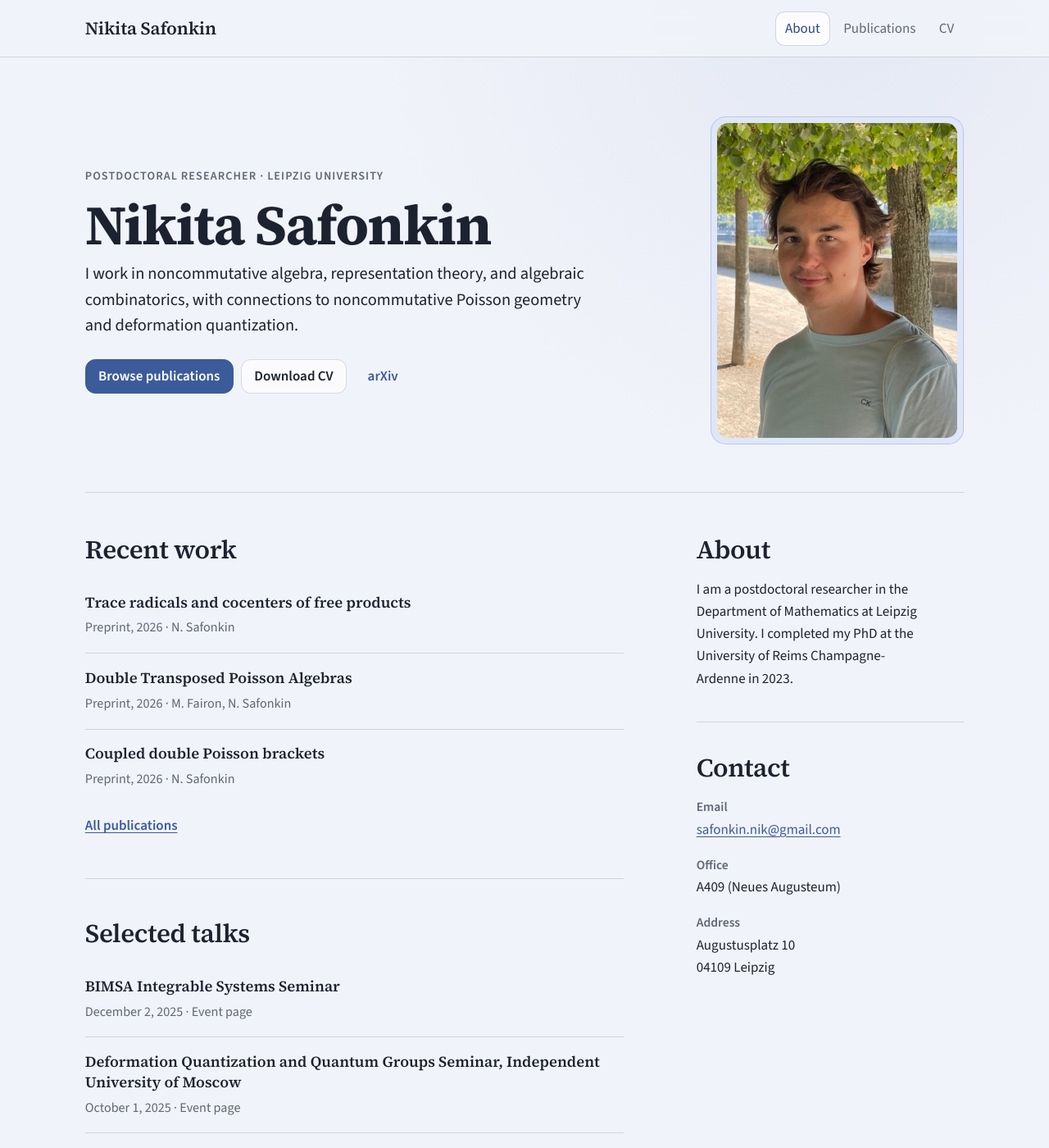
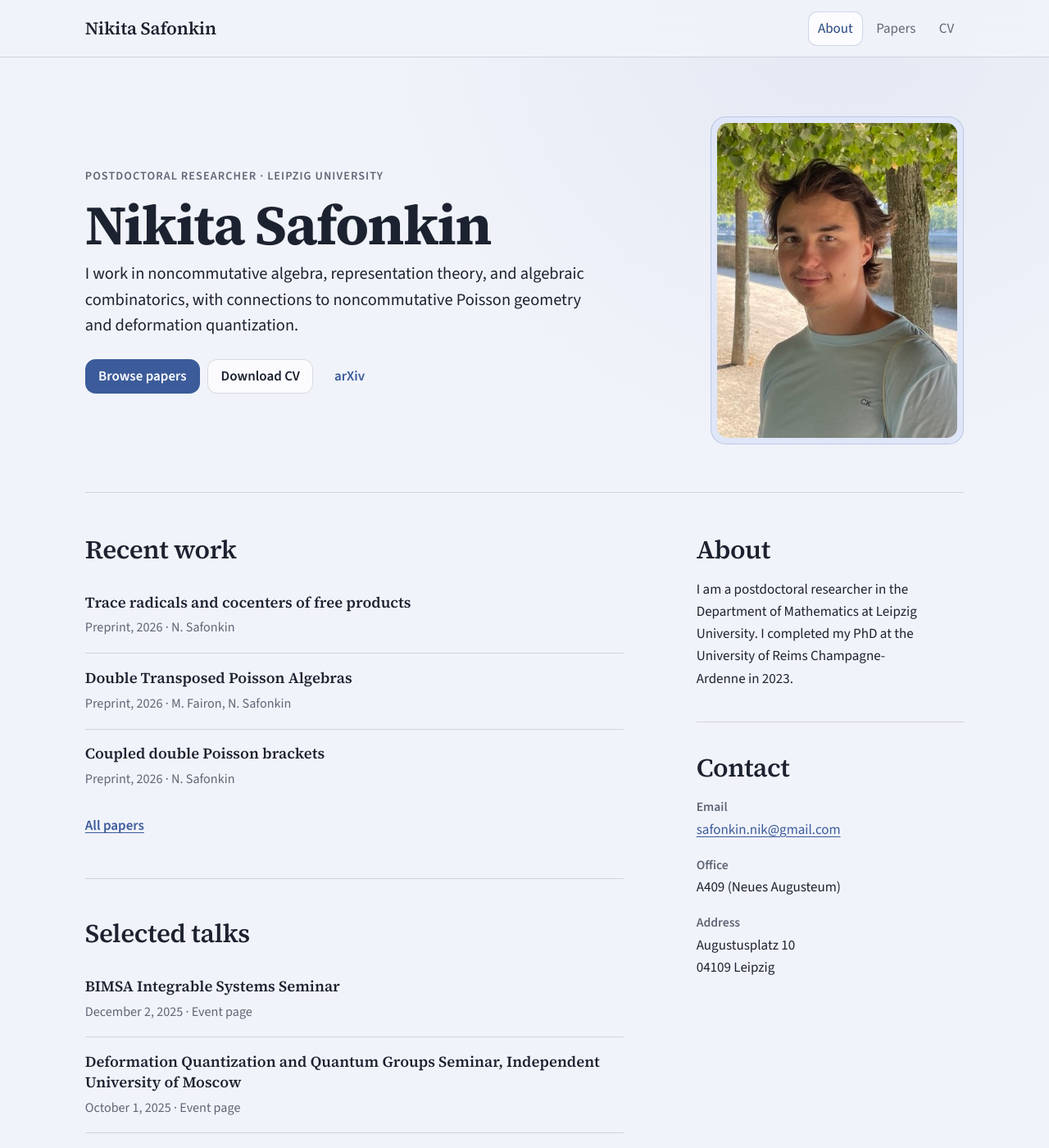
Before and after one commit to n-safonkin/n-safonkin.github.io, a Jekyll site: the page built from index.html, in a window 1280 px wide and 1400 px high. Shown: the whole window at 82% size. Built offline with Jekyll 4.4.1, drawn with Linux system fonts in a browser that asks for light colours.

Commit message:
Use papers terminology throughout site

```diff
--- a/_layouts/default.html
+++ b/_layouts/default.html
@@ -53,7 +53,7 @@
 
       <div class="nav-links">
         <a class="nav-link nav-secondary{% if page.url == '/' or page.url == '/index.html' %} active{% endif %}" href="{{ '/' | relative_url }}"{% if page.url == '/' or page.url == '/index.html' %} aria-current="page"{% endif %}>About</a>
-        <a class="nav-link{% if page.url == '/papers.html' %} active{% endif %}" href="{{ '/papers.html' | relative_url }}"{% if page.url == '/papers.html' %} aria-current="page"{% endif %}>Publications</a>
+        <a class="nav-link{% if page.url == '/papers.html' %} active{% endif %}" href="{{ '/papers.html' | relative_url }}"{% if page.url == '/papers.html' %} aria-current="page"{% endif %}>Papers</a>
         <a class="nav-link nav-secondary" href="{{ '/assets/CV.pdf' | relative_url }}?v={{ site.time | date: '%s' }}" target="_blank" rel="noopener">CV</a>
       </div>
     </nav>
--- a/index.html
+++ b/index.html
@@ -13,7 +13,7 @@ extra_css:
     <h1>Nikita Safonkin</h1>
     <p class="hero-intro">I work in noncommutative algebra, representation theory, and algebraic combinatorics, with connections to noncommutative Poisson geometry and deformation quantization.</p>
     <div class="hero-actions">
-      <a class="button button-primary" href="{{ '/papers.html' | relative_url }}">Browse publications</a>
+      <a class="button button-primary" href="{{ '/papers.html' | relative_url }}">Browse papers</a>
       <a class="button" href="{{ '/assets/CV.pdf' | relative_url }}?v={{ site.time | date: '%s' }}" target="_blank" rel="noopener">Download CV</a>
       <a class="button button-ghost" href="https://arxiv.org/a/safonkin_n_1" target="_blank" rel="noopener">arXiv</a>
     </div>
@@ -36,7 +36,7 @@ extra_css:
         </li>
       {% endfor %}
       </ol>
-      <a class="section-link" href="{{ '/papers.html' | relative_url }}">All publications</a>
+      <a class="section-link" href="{{ '/papers.html' | relative_url }}">All papers</a>
     </section>
 
     <section class="home-section" aria-labelledby="talks-heading">
--- a/papers.html
+++ b/papers.html
@@ -1,7 +1,7 @@
 ---
 layout: default
-title: Publications · Nikita Safonkin
-description: Theses, publications, and preprints by Nikita Safonkin in noncommutative algebra, representation theory, and algebraic combinatorics.
+title: Papers · Nikita Safonkin
+description: Theses, papers, and preprints by Nikita Safonkin in noncommutative algebra, representation theory, and algebraic combinatorics.
 show_footer: false
 mathjax: true
 extra_css:
@@ -11,7 +11,7 @@ extra_js:
 ---
 
 <header class="publications-intro">
-  <h1>Publications</h1>
+  <h1>Papers</h1>
   <p>Work in noncommutative algebra, representation theory, algebraic combinatorics, and related Poisson geometry.</p>
 </header>
 
```
